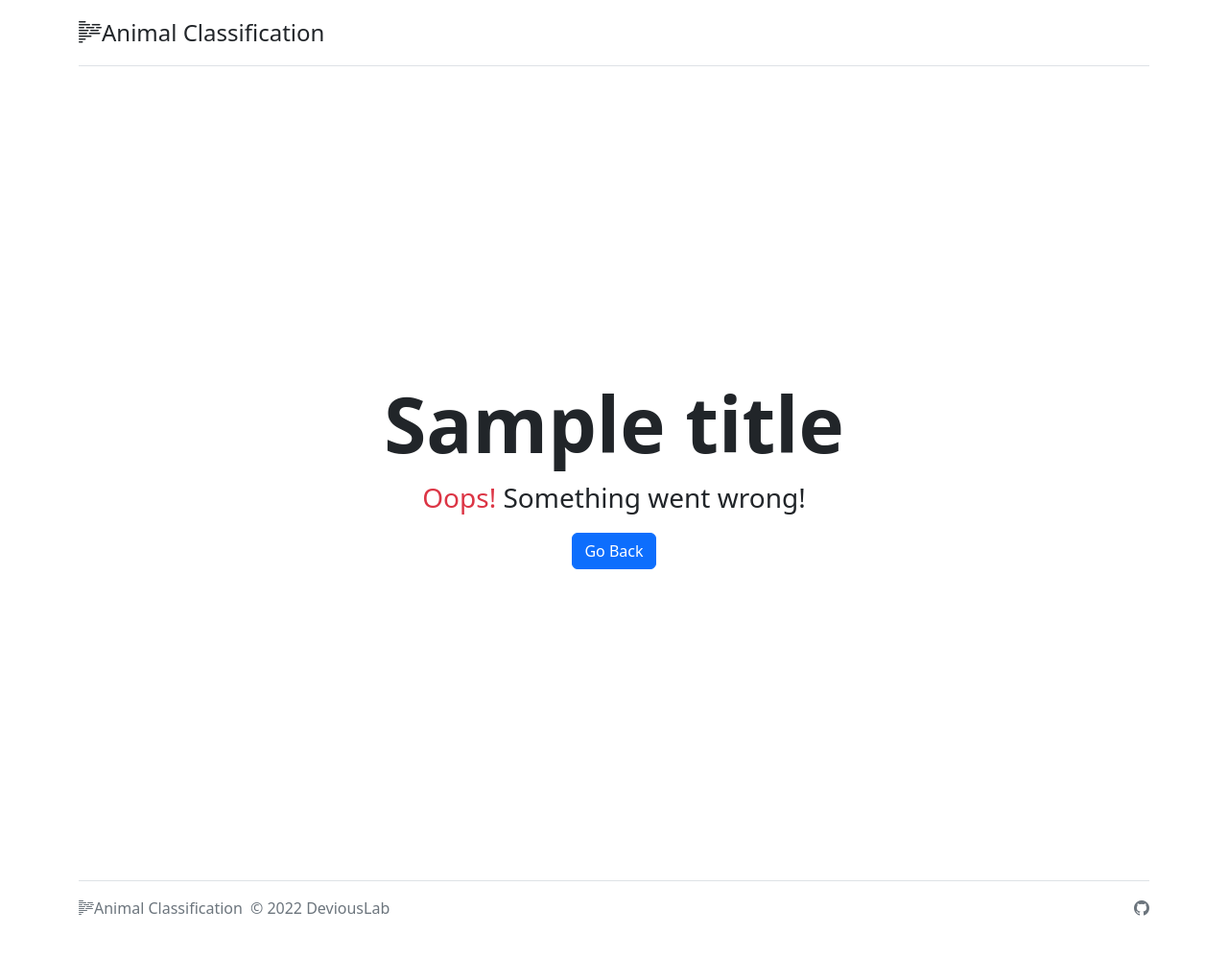
After one commit to DeviousLab/animal-classification, a Flask app: template templates/error.html in a window 1280 px wide. The commit adds this page. Shown: the whole page at 96% size. Run offline with Flask 2, Linux system fonts and the light colour scheme; the template is opened without the code that fills it: most values are stand-ins (such as "Sample title", 1, 10 or a date in 2020); parts of the project's set-up code (start-up, migrations or seed data) failed here and were passed over; some libraries are stand-ins or nearby versions.

Commit message:
Implemented error handling routes
Signed-off-by: DeviousLab <deviouslab@gmail.com>

```diff
--- a/app.py
+++ b/app.py
@@ -22,6 +22,17 @@ model_sgd = pickle.load(
 scaler_transform = pickle.load(
     open(os.path.join(MODEL_PATH, 'dsa_scaler.pickle'), 'rb'))
 
+@app.errorhandler(404)
+def error404(error):
+    return render_template('error.html', error=error, title='404')
+
+@app.errorhandler(500)
+def error500(error):
+    return render_template('error.html', error = error, title='500')
+
+@app.errorhandler(400)
+def error400(error):
+    return render_template('error.html', error=error, title='400')
 
 @app.route('/', methods=['GET', 'POST'])
 def index():
--- /dev/null
+++ b/templates/error.html
@@ -0,0 +1,16 @@
+{% extends 'index.html' %}
+
+{% block body %}
+<div class="container">
+  <div class="d-flex align-items-center justify-content-center vh-100">
+    <div class="text-center">
+        <h1 class="display-1 fw-bold">{{ title }}</h1>
+        <p class="fs-3"> <span class="text-danger">Oops!</span> Something went wrong!</p>
+        <p class="lead">
+            {{ error }}
+          </p>
+        <a href="/" class="btn btn-primary">Go Back</a>
+    </div>
+  </div>
+</div>
+{% endblock %}
```
Also changed, not shown: templates/upload.html (+3 -24 lines).
